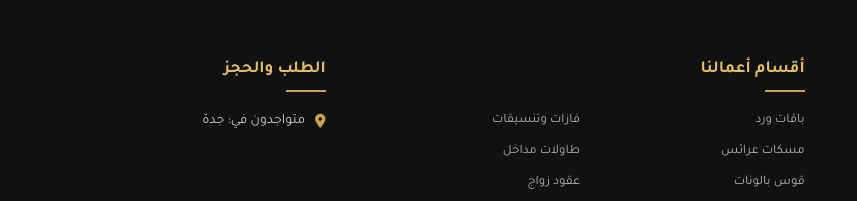
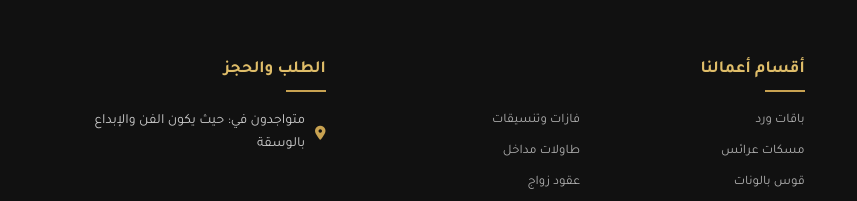
Before and after one commit to yelrose111-cell/w, a website: page index.html in a window 1280 px wide. Shown: the part 2001-2202 px from the top of the page, 0-857 px from the left. Drawn offline with nearby package versions, Linux system fonts and the light colour scheme; no server answers; a web font is replaced by a local one.

Commit message:
Update location text

```diff
--- a/index.html
+++ b/index.html
@@ -281,7 +281,7 @@
 
       <div class="footer-contact">
         <h4 class="footer-subtitle">الطلب والحجز</h4>
-        <p><i class="fas fa-map-marker-alt text-gold"></i> متواجدون في: جدة</p>
+        <p><i class="fas fa-map-marker-alt text-gold"></i> متواجدون في: حيث يكون الفن والإبداع بالوسقة</p>
       </div>
     </div>
 
```
